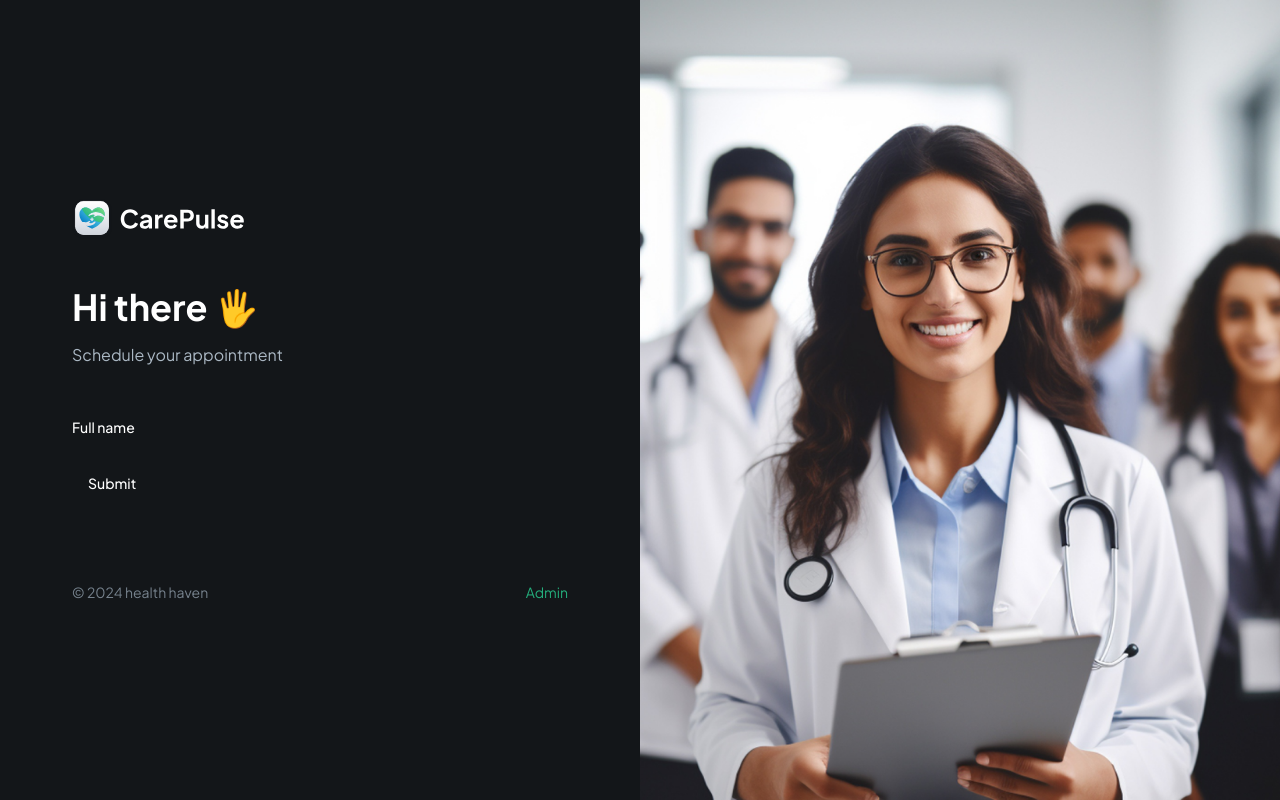
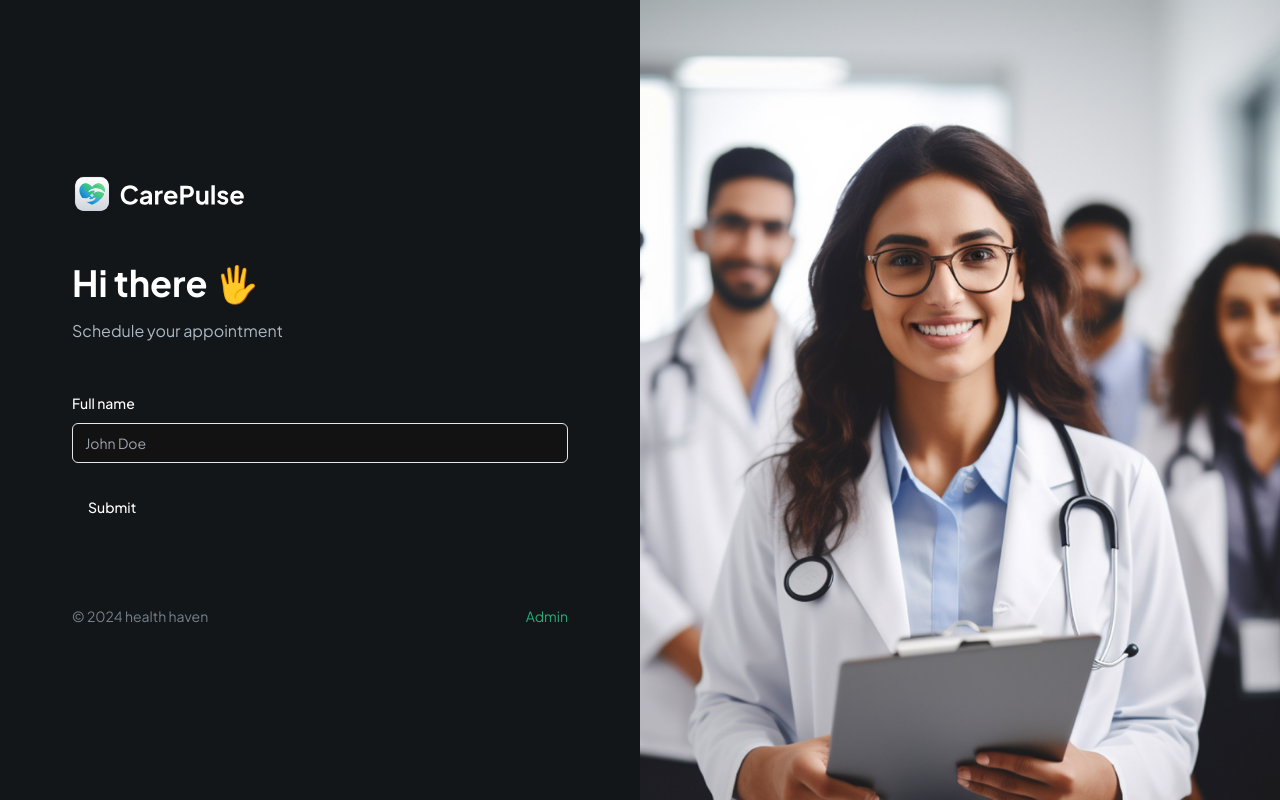
Before and after one commit to tnyandoro/health_haven, a Next.js app: page / in a window 1280 px wide. Built offline with nearby package versions, Linux system fonts and the light colour scheme.

Commit message:
Add orm message

```diff
--- a/components/CustomFormField.tsx
+++ b/components/CustomFormField.tsx
@@ -31,7 +31,7 @@
 
 }
 
-const renderInput = () => {
+const RenderField = ({field, props}: {field: any, props: CustomProps}) => {
     return (
         <Input
         type="text"
@@ -40,7 +40,9 @@
     )
 }
 
-const CustomFormField = ({ control, fieldType, name, label }: CustomProps) => {
+const CustomFormField = (props: CustomProps) => {
+    const { control, fieldType, name, label } = props
+
 return (
     <FormField
         control={control}
@@ -50,6 +52,10 @@
                 {fieldType !== FormFieldType.CHECKBOX && label && (
                     <FormLabel>{label}</FormLabel>
                 )}
+                <RenderField field = {field} props={props} />
+
+                <FormMessage className="shad-error"/>
+
             </FormItem>
     )}
         />
```
